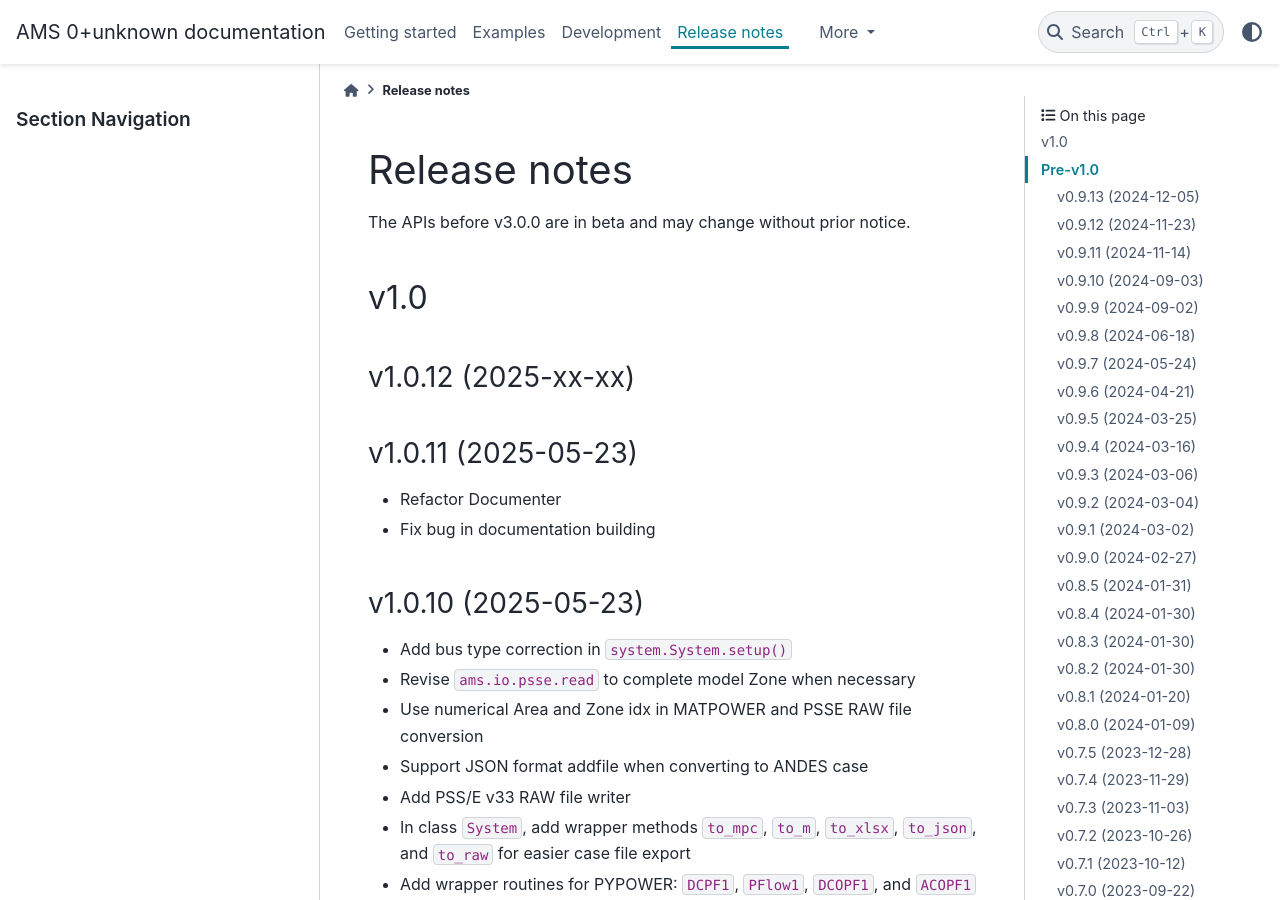
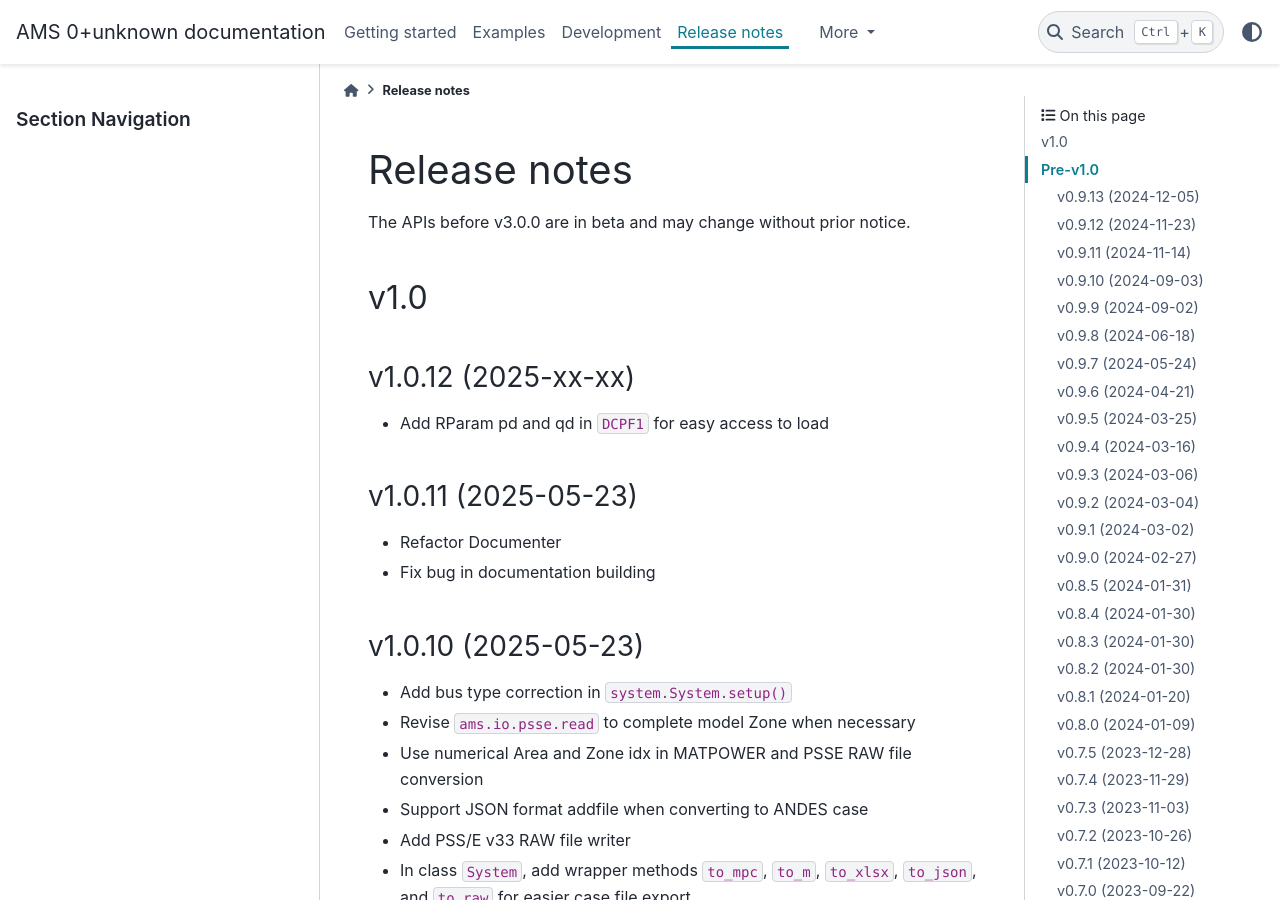
Before and after one commit to CURENT/ams, a Sphinx documentation site: the page built from docs/source/release-notes.rst, in a window 1280 px wide and 900 px high. Built offline with Sphinx 7.4.7 and the PyData theme 0.15.4, drawn with Linux system fonts in a browser that asks for light colours; pages that are not in the unit, such as notebooks, are missing from menus.

Commit message:
Update release notes

```diff
--- a/docs/source/release-notes.rst
+++ b/docs/source/release-notes.rst
@@ -11,6 +11,8 @@
 
 v1.0.12 (2025-xx-xx)
 ----------------------
+
+- Add RParam pd and qd in ``DCPF1`` for easy access to load
 
 v1.0.11 (2025-05-23)
 ----------------------
```
